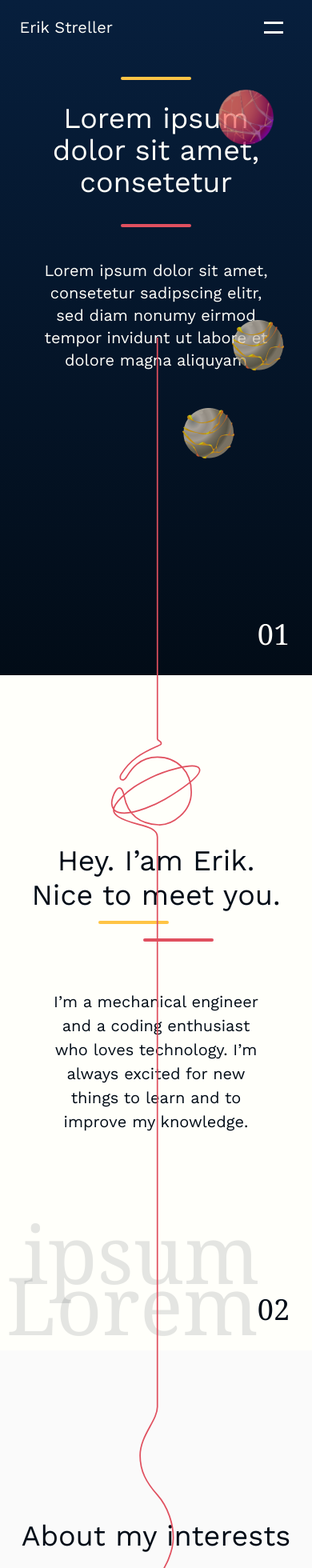
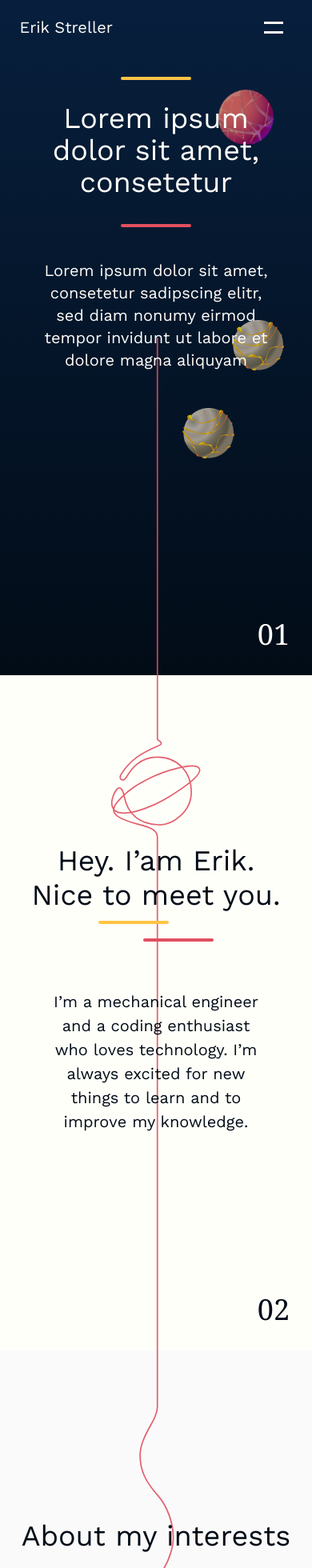
Before and after one commit to erikstreller/space-intro, a React (Vite) app: page / in a window 390 px wide. Shown: the top 1960 px of the page at 80% size. Built offline with nearby package versions, Linux system fonts and the light colour scheme; a web font is replaced by a local one.

Commit message:
change z-index

```diff
--- a/src/components/MenuOverlay.tsx
+++ b/src/components/MenuOverlay.tsx
@@ -35,7 +35,7 @@ const MenuOverlay = ({ open, setOpen }: MenuProps) => {
 
   return (
     <nav
-      className={`fixed top-0 w-full z-30 bg-gradient-to-r from-primary to-secondary transition-all duration-300 delay-300 ${
+      className={`fixed top-0 w-full z-40 bg-gradient-to-r from-primary to-secondary transition-all duration-300 delay-300 ${
         open ? "opacity-100" : "opacity-0 -translate-x-full"
       }`}
     >
--- a/src/components/ScrollingStroke.tsx
+++ b/src/components/ScrollingStroke.tsx
@@ -32,7 +32,7 @@ const ScrollingStroke = () => {
   })
 
   return (
-    <div className="absolute top-[50vh] left-center h-[300vh] overflow-hidden z-20">
+    <div className="absolute top-[50vh] left-center h-[300vh] overflow-hidden z-20 md:opacity-90">
       <svg
         viewBox="0 0 130 2929"
         fill="none"
--- a/src/components/SectionText.tsx
+++ b/src/components/SectionText.tsx
@@ -7,7 +7,7 @@ const SectionText = ({ title, description }: SectionTextProps) => {
   return (
     <div
       className="absolute text-dark flex flex-col items-end md:items-center text-right md:text-center
-      top-[20vh] md:top-[25vh] right-1/2 mr-36 ml-12 md:right-auto md:mx-auto xl:mr-26 whitespace-pre-line"
+      top-[20vh] md:top-[25vh] right-1/2 mr-36 ml-12 md:right-auto md:mx-auto xl:mr-26 whitespace-pre-line z-30"
     >
       <div className="text-section-title leading-[1.2] mb-8">{title}</div>
       <div className="w-fit">
--- a/src/layout/About.tsx
+++ b/src/layout/About.tsx
@@ -12,10 +12,10 @@ const About = () => {
   return (
     <section
       id="about"
-      className="h-screen w-full bg-light relative flex justify-center z-10"
+      className="h-screen w-full relative flex justify-center"
     >
+      <div className="absolute h-full w-full bg-light z-10" />
       <SectionText title={aboutTitle} description={aboutDescription} />
-
       <div className="absolute top-[40.5vh] left-10 text-dark text-2xl sm:hidden">
         <div className="-rotate-90">4</div>
         <div className="h-6 w-0.5 bg-dark rounded-full ml-[6px]" />
--- a/src/layout/Header.tsx
+++ b/src/layout/Header.tsx
@@ -39,7 +39,7 @@ const Header = ({ open, setOpen }: MenuProps) => {
 
   return (
     <header
-      className={`fixed z-40 top-0 w-full text-${color} sm:py-5 sm:px-[6.25%] px-10 pt-10 flex justify-between`}
+      className={`fixed z-50 top-0 w-full text-${color} sm:py-5 sm:px-[6.25%] px-10 pt-10 flex justify-between`}
     >
       <button
         className="header-link sm:text-xl text-2xl"
--- a/src/layout/Hero.tsx
+++ b/src/layout/Hero.tsx
@@ -9,7 +9,7 @@ const Hero = () => {
       id="hero"
       className="h-screen w-full top-0 flex justify-center bg-gradient-to-b from-darkblue to-dark"
     >
-      <div className="text-light text-center md:pt-32 pt-[24vh] sm:px-[11%] z-10">
+      <div className="text-light text-center md:pt-32 pt-[24vh] sm:px-[11%] z-30">
         <div className="sm:text-4xl text-5xl md:max-w-sm max-w-lg mb-8">
           Lorem ipsum dolor sit amet, consetetur
         </div>
```
